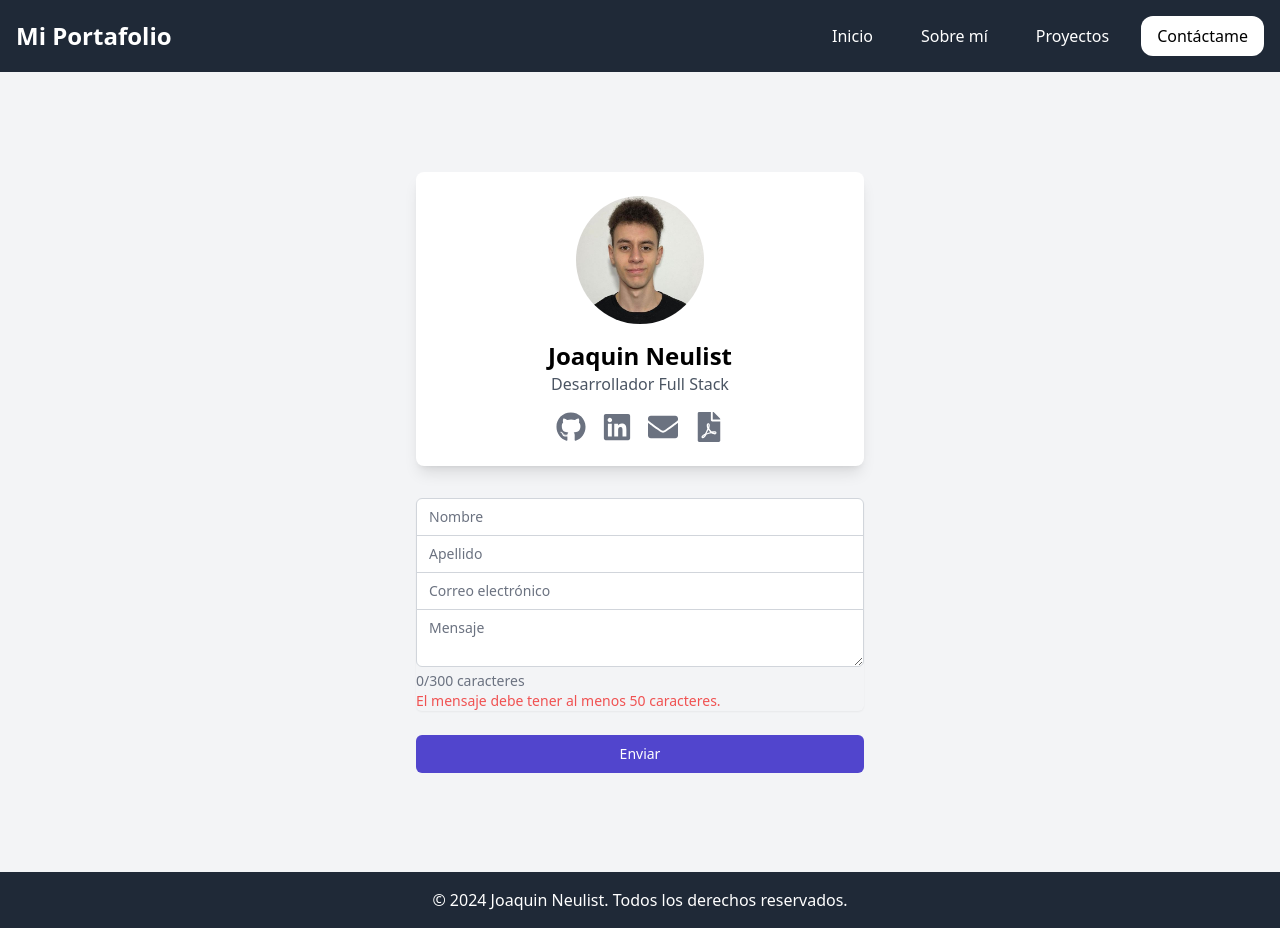
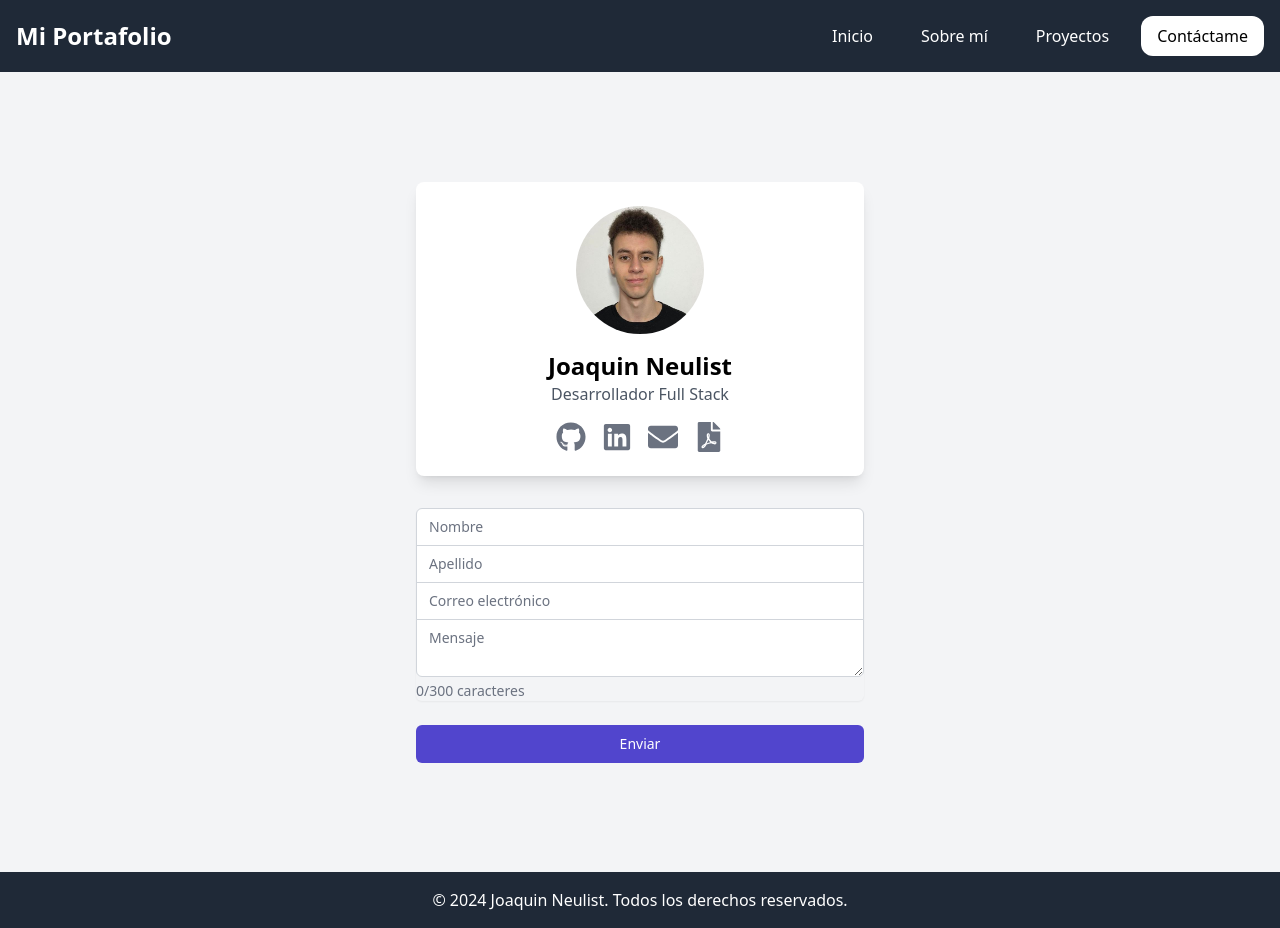
Before and after one commit to JoaquinNeulist/Portfolio, a React (Vite) app: page /contact in a window 1280 px wide. Built offline with nearby package versions, Linux system fonts and the light colour scheme.

Commit message:
correccion en contact page

```diff
--- a/src/pages/Contact.jsx
+++ b/src/pages/Contact.jsx
@@ -162,7 +162,7 @@ const Contact = () => {
               ></textarea>
               {errors.message && <p className="text-red-500 text-sm">{errors.message}</p>}
               <p className="text-gray-500 text-sm mt-1">{formData.message.length}/300 caracteres</p>
-              {formData.message.length < 50 && (
+              {formData.message.length > 0 && formData.message.length < 50 && (
                 <p className="text-red-500 text-sm">El mensaje debe tener al menos 50 caracteres.</p>
               )}
             </div>
```
